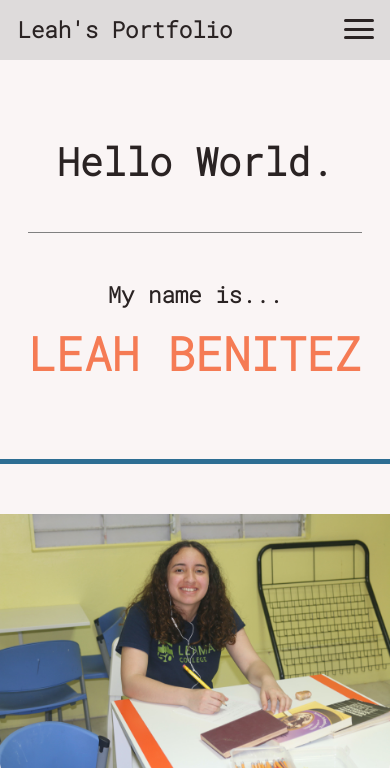
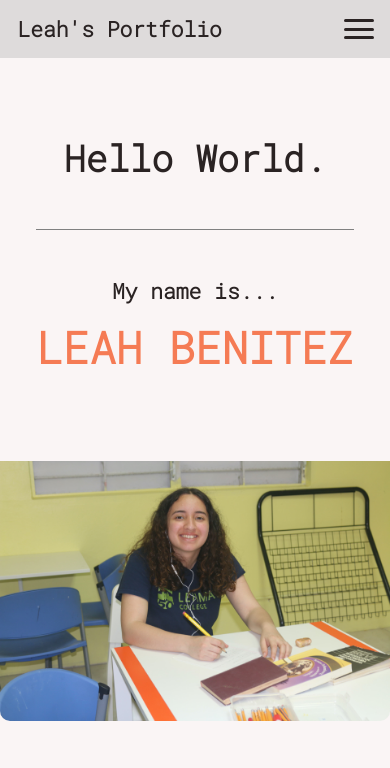
Before and after one commit to lbcmp/Responsive-Portfolio-Website, a plain HTML site: page Responsive Portfolio Website/index.html in a window 390 px wide. Shown: the top 768 px of the page. Drawn offline with nearby package versions, Linux system fonts and the light colour scheme.

Commit message:
Removed border in index.html, changed fs for smaller devices

```diff
--- a/Responsive Portfolio Website/style.css
+++ b/Responsive Portfolio Website/style.css
@@ -529,7 +529,7 @@ form .submit {
 	--fs-h1: 2.9em;
 	--fs-h2: 2.4em;
 	--fs-h3: 1.4em;
-	--fs-body: 1em;
+	--fs-body: 0.95em;
 	}
 	.nav-links li {
 		padding:7.5px;
@@ -541,6 +541,10 @@ form .submit {
 		right:1rem;
 	}
 
+	.header-content {
+		padding-bottom:40px;
+		border:none;
+	}
 	.about-sectionTitle {
 		border:none;
 	}
```
